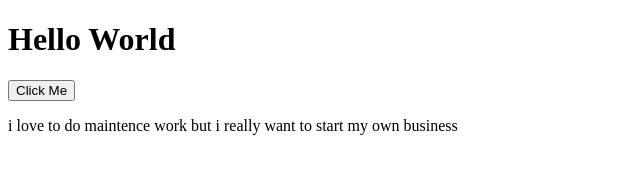
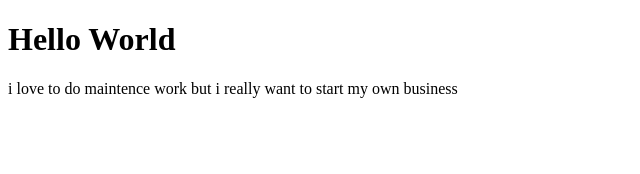
Before and after one commit to sleepinducer/my-js-site, a plain HTML site: page index.html in a window 1280 px wide. Shown: the whole page, without its empty margins (0-640 px from the left). Drawn offline with Linux system fonts and the light colour scheme.

Commit message:
Update index.html

```diff
--- a/index.html
+++ b/index.html
@@ -5,13 +5,10 @@
 </head>
 <body>
   <h1>Hello World</h1>
-  <button onclick="changeText()">Click Me</button>
   <p>i love to do maintence work but i really want to start my own business</p>
 
+
   <script>
-    function changeText() {
-      document.querySelector("h1").textContent = "Changed by JavaScript!";
-    }
   </script>
 </body>
 </html>
```
